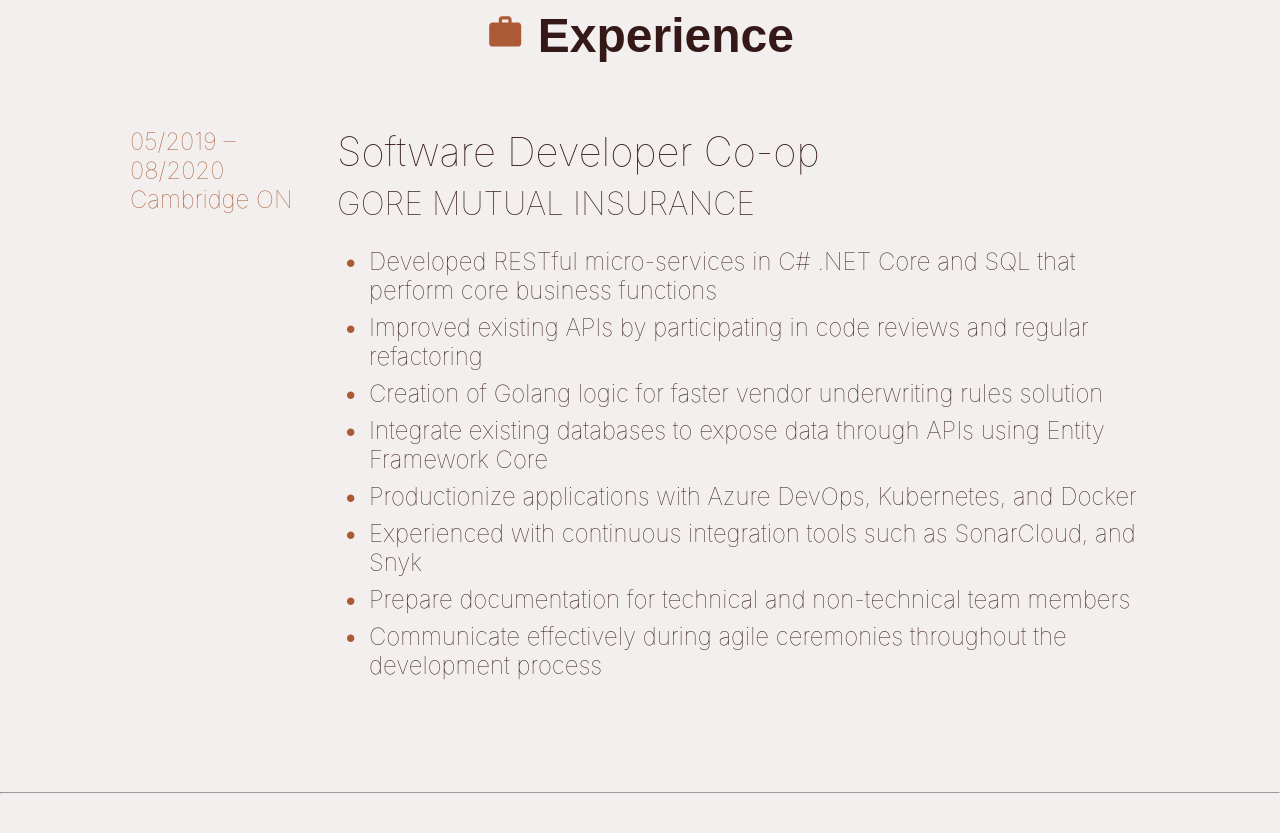
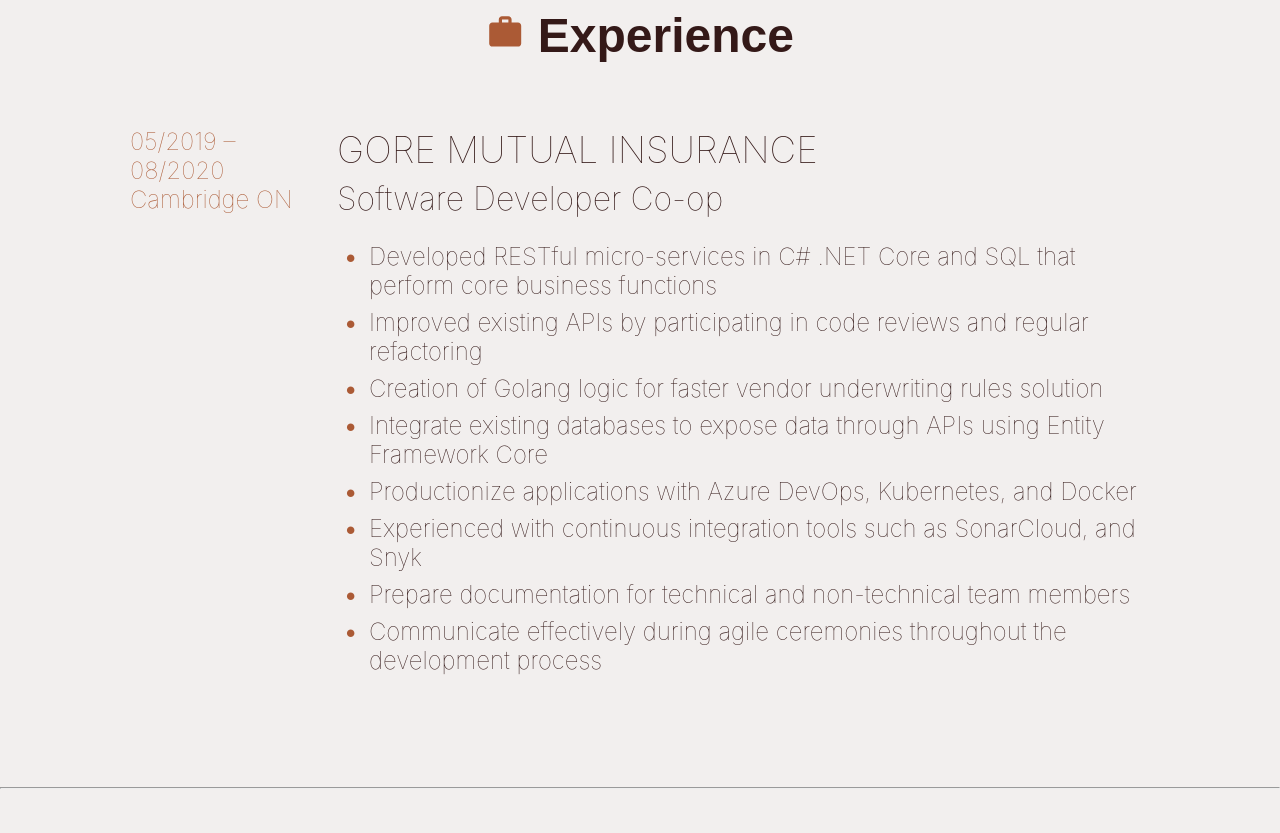
Before and after one commit to nsaccon/Portfolio, a React (Create React App) app: page / in a window 1280 px wide. Shown: the part 2500-3333 px from the top of the page. Built offline with nearby package versions, Linux system fonts and the light colour scheme.

Commit message:
Updated experience title order

```diff
--- a/src/App.css
+++ b/src/App.css
@@ -129,8 +129,9 @@
 }
 
 .experience-title {
+  text-transform: uppercase;
   font-weight: lighter;
-  font-size: 2.5rem;
+  font-size: 2.3rem;
   margin-block-start: 0em;
   margin-block-end: 0.2em;
 }
@@ -143,7 +144,6 @@
 }
 
 .experience-description {
-  text-transform: uppercase;
   font-weight: lighter;
   font-size: 2rem;
   margin-block-start: 0.2em;
--- a/src/Components/Experience.js
+++ b/src/Components/Experience.js
@@ -25,11 +25,11 @@
         </Grid>
         <Grid item xs={8}>
           <div align="left"><Flip bottom delay={100}>
-          <h4 className="experience-title">Software Developer Co-op</h4>
+          <h4 className="experience-title">Gore Mutual Insurance</h4>
             </Flip>
 
             <Flip bottom delay={400}>
-            <h5 className="experience-description">Gore Mutual Insurance</h5>
+            <h5 className="experience-description">Software Developer Co-op</h5>
             </Flip>
             <LightSpeed right cascade>
             <ul>
```
